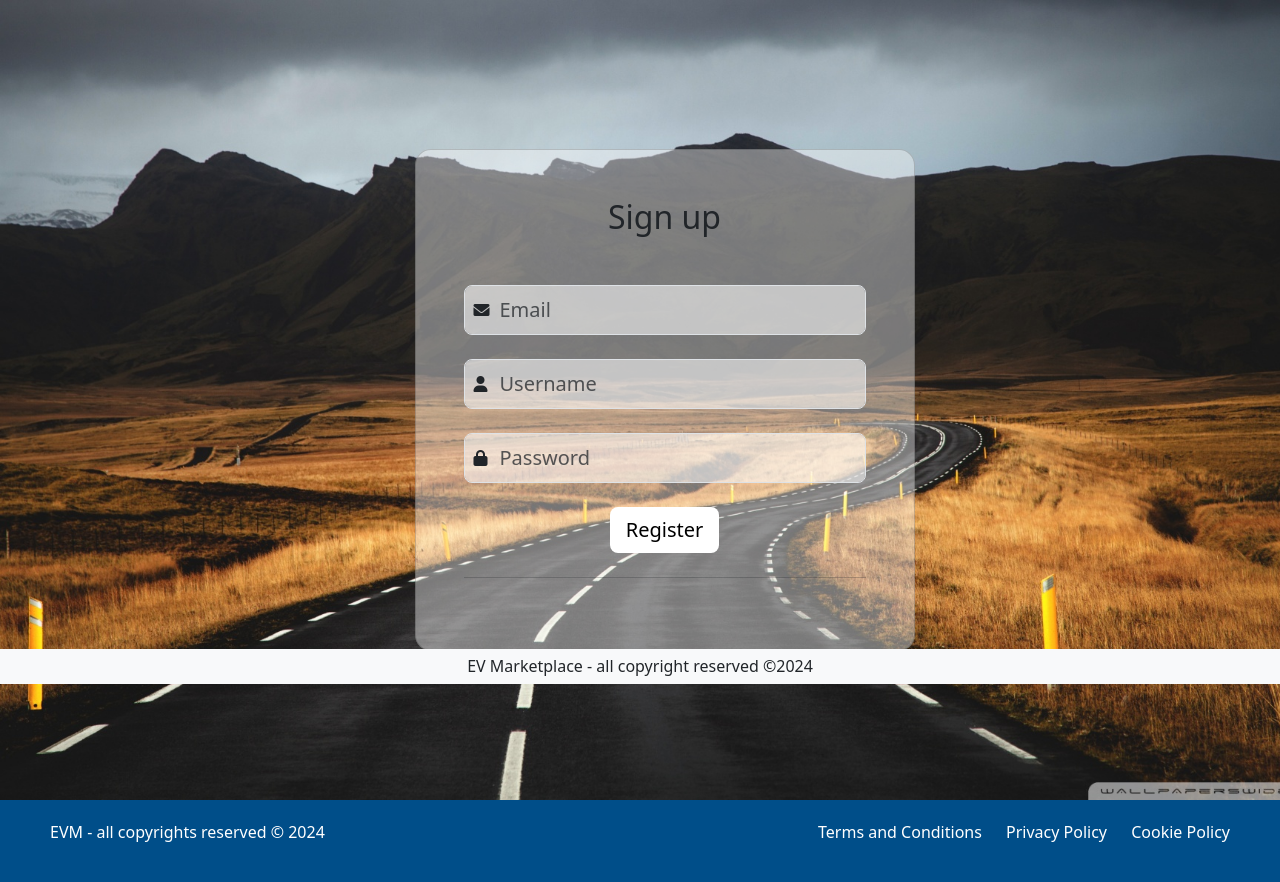
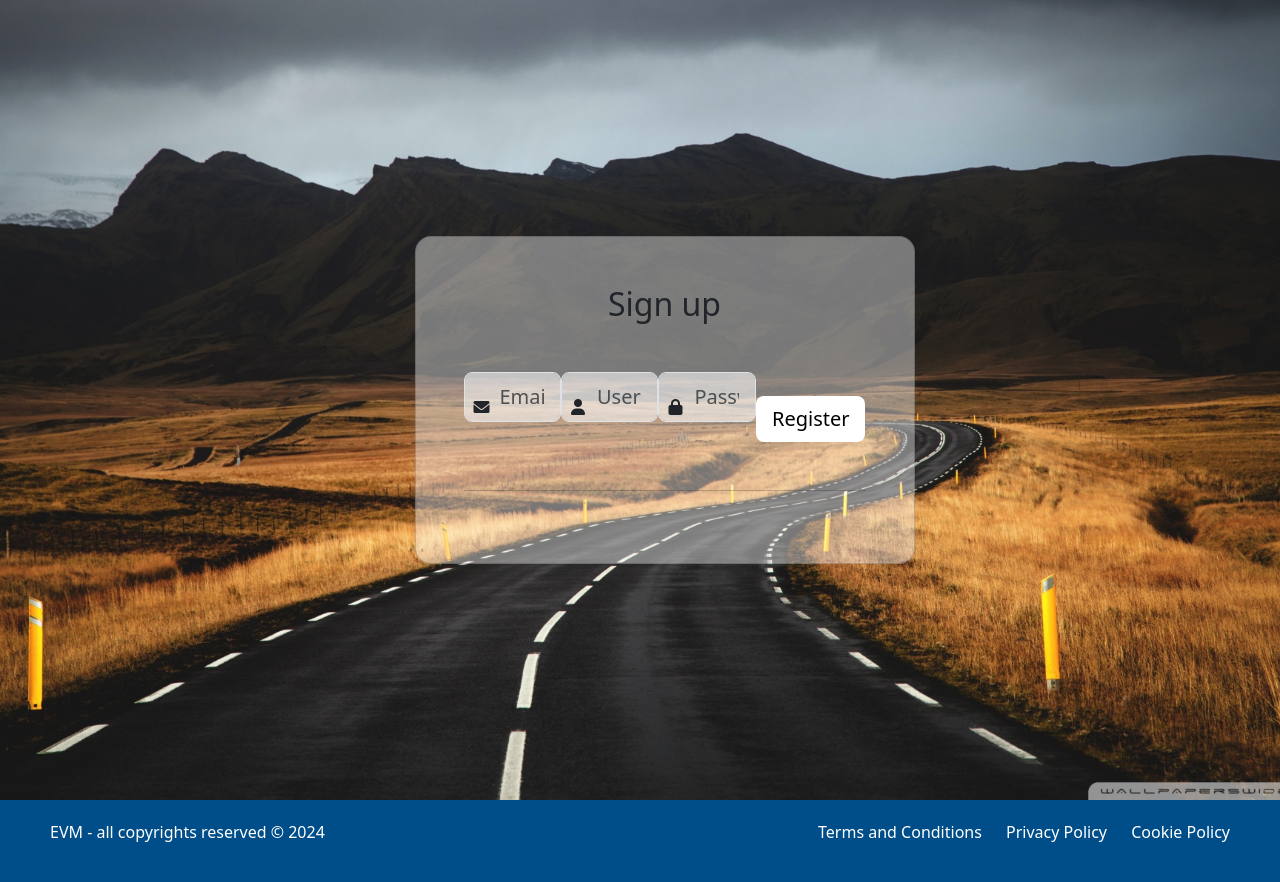
Before and after one commit to imran072/request-forum-app, a Python web app: template app/templates/signup.html in a window 1280 px wide. Shown: the part 116-998 px from the top of the page. Run offline with Jinja, Linux system fonts and the light colour scheme; the template is opened without the code that fills it, so the values that code supplies are empty, except form fields; tables that the repository leaves empty hold one stand-in row (values such as "Sample post"); form fields are guessed from the names that the template uses.

Commit message:
fixing jinja templating error in signup and add security to project data

```diff
--- a/app/templates/signup.html
+++ b/app/templates/signup.html
@@ -1,4 +1,3 @@
-<!-- login.html -->
 {% extends 'default.html' %}
 
 {% block title %}
@@ -7,7 +6,7 @@ Signup | EV Marketplace
 
 {% block content %}
 <main>
-    <section class="vh-100" style="background-image: url('../static/img/background.jpg');background-size: cover;background-position: center;">
+    <section class="vh-100" style="background-image: url('{{ url_for('static', filename='img/background.jpg') }}');background-size: cover;background-position: center;">
       <div class="container py-5 h-100">
         <div class="row d-flex justify-content-center align-items-center h-100">
           <div class="col-12 col-md-8 col-lg-6 col-xl-5">
@@ -15,52 +14,44 @@ Signup | EV Marketplace
               <div class="card-body p-5 text-center">
 
                 <h2 class="mb-5">Sign up</h2>
+                <form method="POST" action="{{ url_for('auth.signup') }}">
+                    {{ form.hidden_tag() }}
 
                     <div data-mdb-input-init class="form-outline mb-4" style="position: relative;">
                       <i class="fa fa-envelope" style="position: absolute; left: 10px; top: 50%; transform: translateY(-50%);"></i>
-                  <input type="Email" id="typeEmailX-2" class="form-control form-control-lg" style="padding-left: 35px; background-color: rgba(255, 255, 255, 0.561);" placeholder="Email" />
+                      {{ form.email(class="form-control form-control-lg", placeholder="Email", style="padding-left: 35px; background-color: rgba(255, 255, 255, 0.561);") }}
+                      {% if form.email.errors %}
+                          {% for error in form.email.errors %}
+                              <div class="alert alert-danger">{{ error }}</div>
+                          {% endfor %}
+                      {% endif %}
                     </div>
                     <div data-mdb-input-init class="form-outline mb-4" style="position: relative;">
                       <i class="fa fa-user" style="position: absolute; left: 10px; top: 50%; transform: translateY(-50%);"></i>
-                    <input type="Username" id="Usernameinput" class="form-control form-control-lg" style="padding-left: 35px; background-color: rgba(255, 255, 255, 0.561);" placeholder="Username" />
+                      {{ form.username(class="form-control form-control-lg", placeholder="Username", style="padding-left: 35px; background-color: rgba(255, 255, 255, 0.561);") }}
+                      {% if form.username.errors %}
+                          {% for error in form.username.errors %}
+                              <div class="alert alert-danger">{{ error }}</div>
+                          {% endfor %}
+                      {% endif %}
                     </div>
-
-
                     <div data-mdb-input-init class="form-outline mb-4" style="position: relative;">
                       <i class="fa fa-lock" style="position: absolute; left: 10px; top: 50%; transform: translateY(-50%);"></i>
-                  <input type="Password" id="password_input" class="form-control form-control-lg" style="padding-left: 35px; background-color: rgba(255, 255, 255, 0.561);" placeholder="Password"/>
+                      {{ form.password(class="form-control form-control-lg", placeholder="Password", style="padding-left: 35px; background-color: rgba(255, 255, 255, 0.561);") }}
+                      {% if form.password.errors %}
+                          {% for error in form.password.errors %}
+                              <div class="alert alert-danger">{{ error }}</div>
+                          {% endfor %}
+                      {% endif %}
                     </div>
-
-
-                <button data-mdb-button-init data-mdb-ripple-init class="btn btn-primary btn-lg btn-block" type="submit" style="background-color: rgb(255, 255, 255);border: hidden;color: rgb(0, 0, 0);">Register</button>
-
+                    <button type="submit" data-mdb-button-init data-mdb-ripple-init class="btn btn-primary btn-lg btn-block" style="background-color: rgb(255, 255, 255);border: hidden;color: rgb(0, 0, 0);">Register</button>
+                </form>
                 <hr class="my-4">
-
-                <!-- <button data-mdb-button-init data-mdb-ripple-init class="btn btn-lg btn-block btn-secondary mb-2" style="background-color: #de5246; border: hidden;"
-                  type="submit"><i class="fab fa-google me-2"></i> Login with google</button><br/><br/>
-                <button data-mdb-button-init data-mdb-ripple-init class="btn btn-lg btn-block btn-primary mb-2" style="background-color: #3b5998;border: hidden;"
-                  type="submit"><i class="fab fa-facebook-f me-2"></i>Login with facebook</button>
-    -->
               </div>
             </div>
           </div>
         </div>
       </div>
     </section>
-
-
-    <section id="footer">
-      <footer class="footer fixed-bottom bg-body-tertiary">
-          <div class="container text-center pt-2">
-              <div class="row gx-5">
-                  <div class="col">
-                      <h6>EV Marketplace - all copyright reserved ©2024</h6>
-                  </div>
-              </div>
-          </div>
-      </footer>
-  </section>
-
 </main>
-
 {% endblock %}
```
Lines whose indentation alone changed are shown as unchanged.
